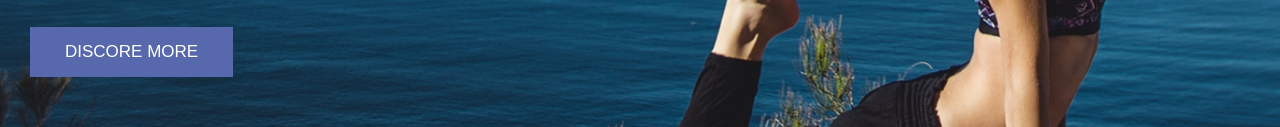
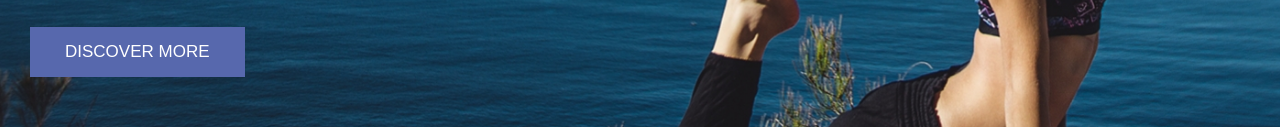
Before and after one commit to Favourene/zogin, a plain HTML site: page index.html in a window 1280 px wide. Shown: the part 477-604 px from the top of the page. Drawn offline with nearby package versions, Linux system fonts and the light colour scheme.

Commit message:
Update index.html

```diff
--- a/index.html
+++ b/index.html
@@ -70,7 +70,7 @@
         <div class="words">
             <p>Welcome to zogin</p>
             <h1>What hurts today makes you stronger tomorrow</h1>
-            <button>Discore More</button>
+            <button>Discover More</button>
         </div>
     </section>
     <section class="b">
```
